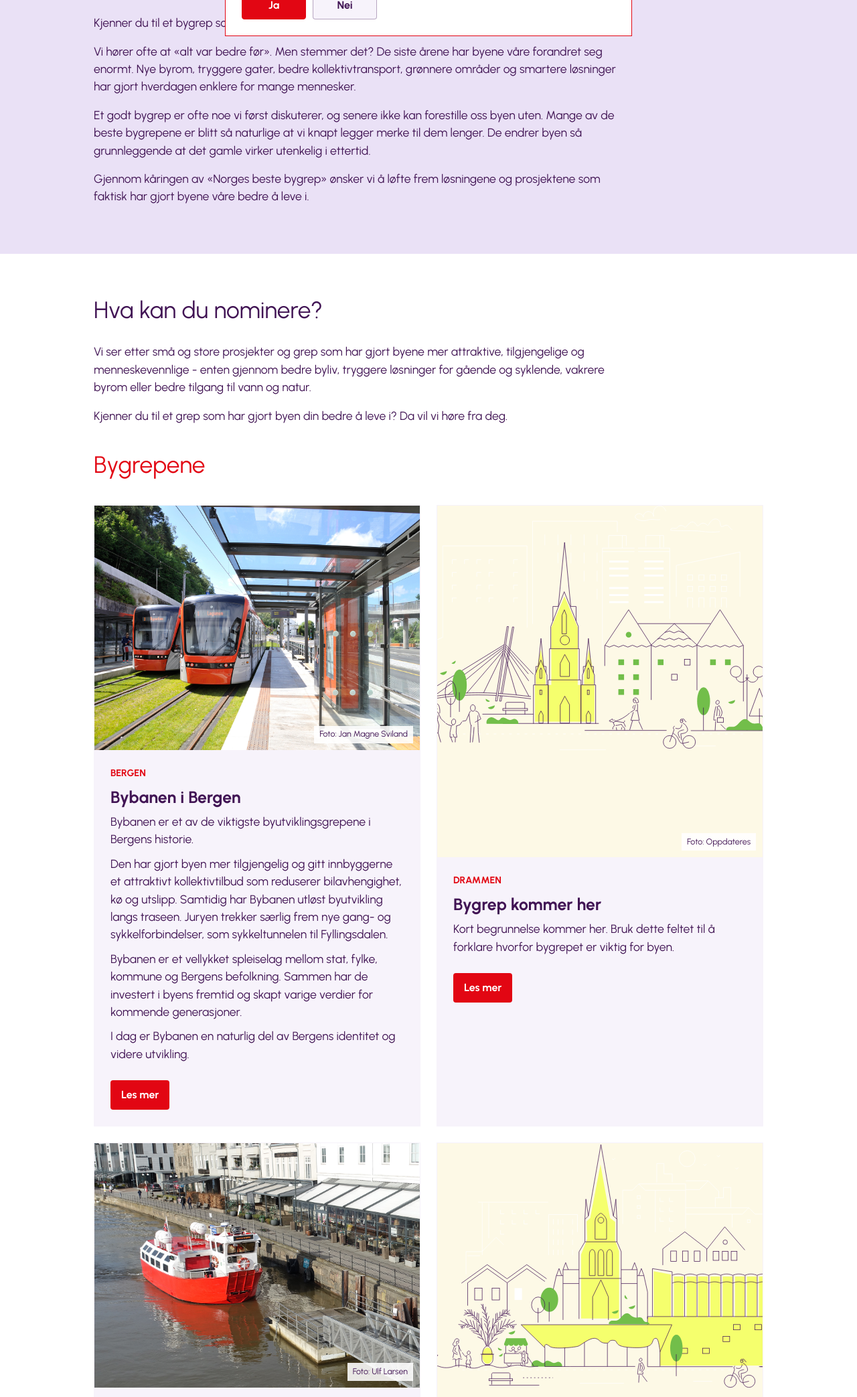
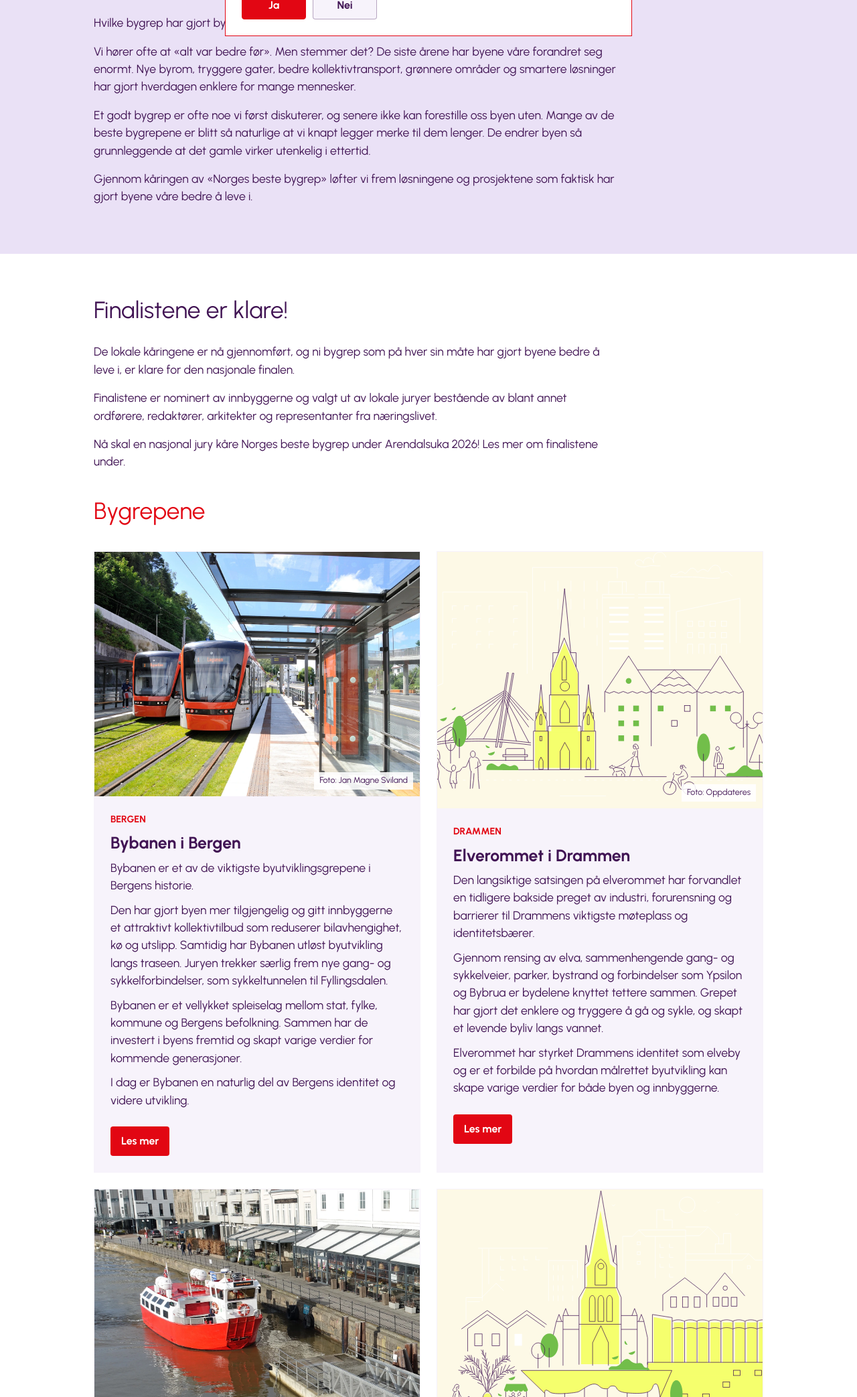
Before and after one commit to Bompilez/Norges-beste-bygrep-, a plain HTML site: page public/index.html in a window 1280 px wide. Shown: the part 714-2800 px from the top of the page at 67% size. Drawn offline with Linux system fonts and the light colour scheme.

Commit message:
Add finalist images and update index content
Add new finalist images (WEBP) and a .DS_Store to public/images. Update public/index.html copy to announce finalists, adjust the page header question, refine several city card texts (notably Drammen and Trondheim), and switch multiple image references from .jpg to .webp to use the newly added assets. These changes prepare the site content for the national final at Arendalsuka 2026 and improve the presentation of finalist city projects.

```diff
--- a/public/index.html
+++ b/public/index.html
@@ -44,16 +44,17 @@
         </div>
         <section class="header-container" aria-labelledby="main-title">
             <h1 class="header-title" id="main-title">Bygrep til det bedre!</h1>
-            <p class="header-description">Kjenner du til et bygrep som har gjort byen din bedre å leve i?</p>
+            <p class="header-description">Hvilke bygrep har gjort byen din bedre å leve i?</p>
             <p>Vi hører ofte at «alt var bedre før». Men stemmer det? De siste årene har byene våre forandret seg enormt. Nye byrom, tryggere gater, bedre kollektivtransport, grønnere områder og smartere løsninger har gjort hverdagen enklere for mange mennesker.</p>
             <p>Et godt bygrep er ofte noe vi først diskuterer, og senere ikke kan forestille oss byen uten. Mange av de beste bygrepene er blitt så naturlige at vi knapt legger merke til dem lenger. De endrer byen så grunnleggende at det gamle virker utenkelig i ettertid.</p>
-            <p>Gjennom kåringen av «Norges beste bygrep» ønsker vi å løfte frem løsningene og prosjektene som faktisk har gjort byene våre bedre å leve i.</p>
+            <p>Gjennom kåringen av «Norges beste bygrep» løfter vi frem løsningene og prosjektene som faktisk har gjort byene våre bedre å leve i.</p>
         </section>
         <section class="city-form-container" aria-labelledby="city-form-title">
             <div class="city-form-intro">
-                <h2>Hva kan du nominere?</h2>
-                <p>Vi ser etter små og store prosjekter og grep som har gjort byene mer attraktive, tilgjengelige og menneskevennlige - enten gjennom bedre byliv, tryggere løsninger for gående og syklende, vakrere byrom eller bedre tilgang til vann og natur.</p>
-                <p>Kjenner du til et grep som har gjort byen din bedre å leve i? Da vil vi høre fra deg.</p>
+                <h2>Finalistene er klare!</h2>
+                <p>De lokale kåringene er nå gjennomført, og ni bygrep som på hver sin måte har gjort byene bedre å leve i, er klare for den nasjonale finalen.</p>
+                <p>Finalistene er nominert av innbyggerne og valgt ut av lokale juryer bestående av blant annet ordførere, redaktører, arkitekter og representanter fra næringslivet.</p>
+                <p>Nå skal en nasjonal jury kåre Norges beste bygrep under Arendalsuka 2026! Les mer om finalistene under.</p>
             </div>
             <div class="city-form-header">
                 <h2 class="city-form-title" id="city-form-title">Bygrepene</h2>
@@ -61,7 +62,7 @@
             <div class="city-card-grid" aria-label="Bygrep per by">
                 <article class="city-card" id="city-bergen">
                     <figure class="city-card-media">
-                        <img src="/images/Vinner - Bergen - Bybanen i Bergen - Foto Jan Magne Sviland.jpg" alt="Bybanen i Bergen." loading="lazy" decoding="async">
+                        <img src="/images/Vinner - Bergen - Bybanen i Bergen - Foto Jan Magne Sviland.webp" alt="Bybanen i Bergen." loading="lazy" decoding="async">
                         <figcaption>Foto: Jan Magne Sviland</figcaption>
                     </figure>
                     <div class="city-card-content">
@@ -83,14 +84,16 @@
                     </figure>
                     <div class="city-card-content">
                         <p class="city-card-city">Drammen</p>
-                        <h3>Bygrep kommer her</h3>
-                        <p class="city-card-reason">Kort begrunnelse kommer her. Bruk dette feltet til å forklare hvorfor bygrepet er viktig for byen.</p>
+                        <h3>Elverommet i Drammen</h3>
+                        <p class="city-card-reason">Den langsiktige satsingen på elverommet har forvandlet en tidligere bakside preget av industri, forurensning og barrierer til Drammens viktigste møteplass og identitetsbærer.</p>
+                        <p class="city-card-reason">Gjennom rensing av elva, sammenhengende gang- og sykkelveier, parker, bystrand og forbindelser som Ypsilon og Bybrua er bydelene knyttet tettere sammen. Grepet har gjort det enklere og tryggere å gå og sykle, og skapt et levende byliv langs vannet.</p>
+                        <p class="city-card-reason">Elverommet har styrket Drammens identitet som elveby og er et forbilde på hvordan målrettet byutvikling kan skape varige verdier for både byen og innbyggerne.</p>
                         <a class="city-card-link" href="#city-drammen" aria-label="Les mer om bygrepet i Drammen">Les mer</a>
                     </div>
                 </article>
                 <article class="city-card" id="city-fredrikstad-sarpsborg">
                     <figure class="city-card-media">
-                        <img src="/images/Vinner - Fredrikstad-Sarpsborg - Byferge Fredrikstad 1 - foto- Ulf Larsen 4x3.jpg" alt="Byferge i Fredrikstad." loading="lazy" decoding="async">
+                        <img src="/images/Vinner - Fredrikstad-Sarpsborg - Byferge Fredrikstad 1 - foto- Ulf Larsen 4x3.webp" alt="Byferge i Fredrikstad." loading="lazy" decoding="async">
                         <figcaption>Foto: Ulf Larsen</figcaption>
                     </figure>
                     <div class="city-card-content">
@@ -119,7 +122,7 @@
                 </article>
                 <article class="city-card" id="city-oslo">
                     <figure class="city-card-media">
-                        <img src="/images/Vinner - Oslo - Vannkunsten - Foto Richard  Hatleskog-unsplash2.jpg" alt="Vannkunsten i Oslo." loading="lazy" decoding="async">
+                        <img src="/images/Vinner - Oslo - Vannkunsten - Foto Richard Hatleskog-unsplash2.webp" alt="Vannkunsten i Oslo." loading="lazy" decoding="async">
                         <figcaption>Foto: Richard Hatleskog / Unsplash</figcaption>
                     </figure>
                     <div class="city-card-content">
@@ -136,7 +139,7 @@
                 </article>
                 <article class="city-card" id="city-sandnes-stavanger">
                     <figure class="city-card-media">
-                        <img src="/images/Vinner - Sandnes - Ruten - Foto Kim Ramberghaug.jpg" alt="Ruten i Sandnes." loading="lazy" decoding="async">
+                        <img src="/images/Vinner - Sandnes - Ruten - Foto Kim Ramberghaug.webp" alt="Ruten i Sandnes." loading="lazy" decoding="async">
                         <figcaption>Foto: Kim Ramberghaug</figcaption>
                     </figure>
                     <div class="city-card-content">
@@ -165,14 +168,14 @@
                 </article>
                 <article class="city-card" id="city-trondheim">
                     <figure class="city-card-media">
-                        <img src="/images/Vinner - Trondheim - Miljøgate Innherredesveien - Foto_Multiconsult_Elisabeth Leirvik Rabben.jpg" alt="Miljøgate i Innherredsveien i Trondheim." loading="lazy" decoding="async">
+                        <img src="/images/Vinner - Trondheim - Miljøgate Innherredesveien - Foto_Multiconsult_Elisabeth Leirvik Rabben.webp" alt="Miljøgate i Innherredsveien i Trondheim." loading="lazy" decoding="async">
                         <figcaption>Foto: Multiconsult / Elisabeth Leirvik Rabben</figcaption>
                     </figure>
                     <div class="city-card-content">
                         <p class="city-card-city">Trondheim</p>
                         <h3>Miljøgate Innherredsveien</h3>
                         <div class="city-card-reason">
-                            <p>Miljøgata i Innherredsveien på strekningen har forvandlet en tidligere tungt trafikkert innfartsåre til en attraktiv, trygg og levende bygate, der mennesker og byliv står i sentrum.</p>
+                            <p>Miljøgata i Innherredsveien har forvandlet en tidligere tungt trafikkert innfartsåre til en attraktiv, trygg og levende bygate, der mennesker og byliv står i sentrum.</p>
                             <p>Miljøgata har gitt Innherredsveien en ny identitet. Ved å ta vare på den eksisterende bebyggelsen og kombinere dette med en helhetlig utforming av gaterom, materialbruk, belysning og grønnstruktur, har prosjektet løftet området.</p>
                             <p>Juryen trekker særlig frem hvordan brede fortau, sykkelveier, møteplasser og beplantning har gjort området mer innbydende.</p>
                             <p>Miljøgata viser hvordan langsiktig byutvikling kan skape varige verdier for både byen og innbyggerne.</p>
@@ -182,7 +185,7 @@
                 </article>
                 <article class="city-card" id="city-tromso">
                     <figure class="city-card-media">
-                        <img src="/images/Vinner - Tromsø - Vervet - Foto Christian Parkstad.jpg" alt="Vervet i Tromsø." loading="lazy" decoding="async">
+                        <img src="/images/Vinner - Tromsø - Vervet - Foto Christian Parkstad.webp" alt="Vervet i Tromsø." loading="lazy" decoding="async">
                         <figcaption>Foto: Christian Parkstad</figcaption>
                     </figure>
                     <div class="city-card-content">
```
Also changed, not shown: public/images/Vinner - Bergen - Bybanen i Bergen - Foto Jan Magne Sviland.webp (added), public/images/Vinner - Fredrikstad-Sarpsborg - Byferge Fredrikstad 1 - foto- Ulf Larsen 4x3.webp (added), public/images/Vinner - Sandnes - Ruten - Foto Kim Ramberghaug.webp (added), public/images/Vinner - Trondheim - Miljøgate Innherredesveien - Foto_Multiconsult_Elisabeth Leirvik Rabben.webp (added), 3 other files.
